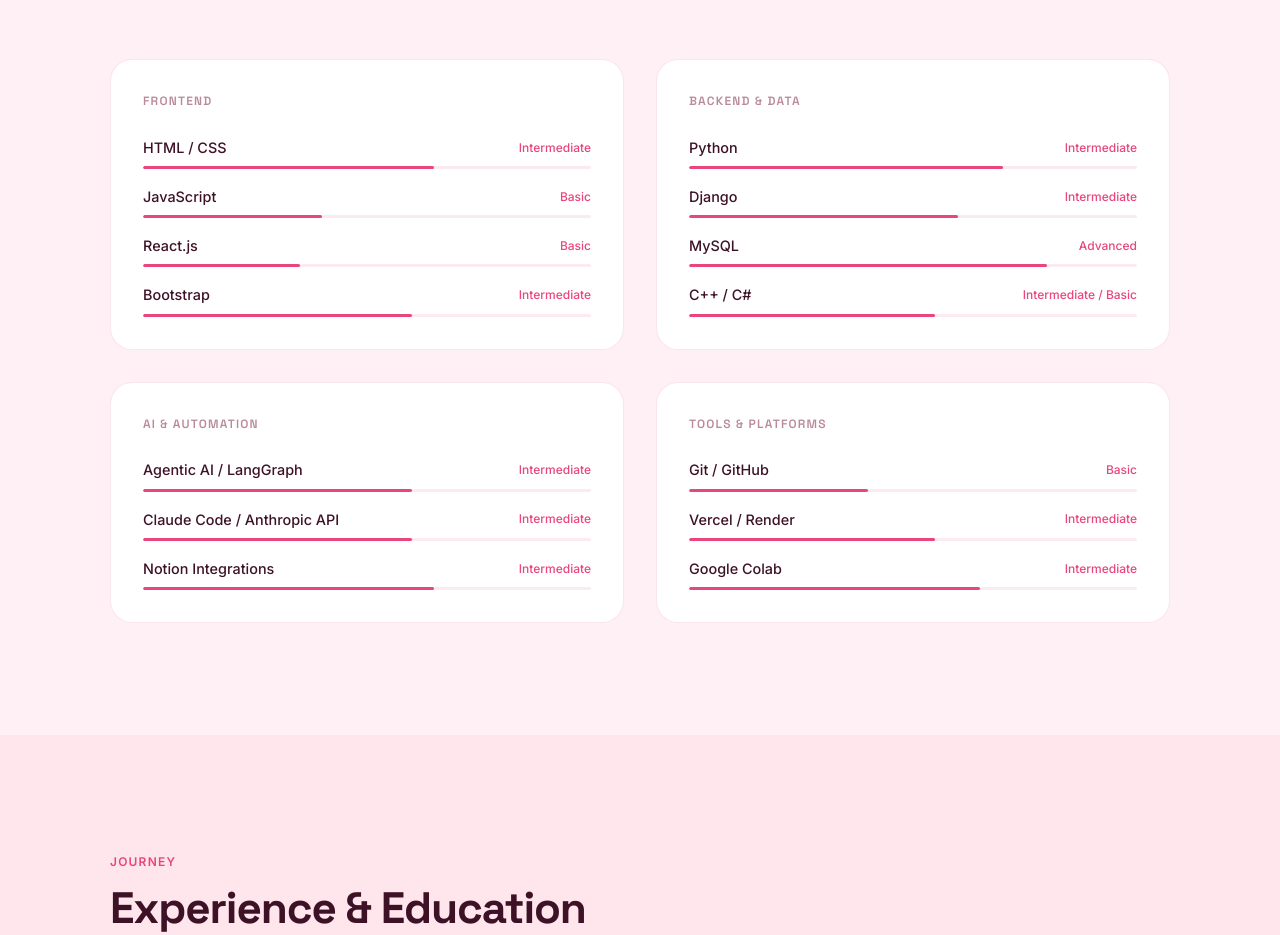
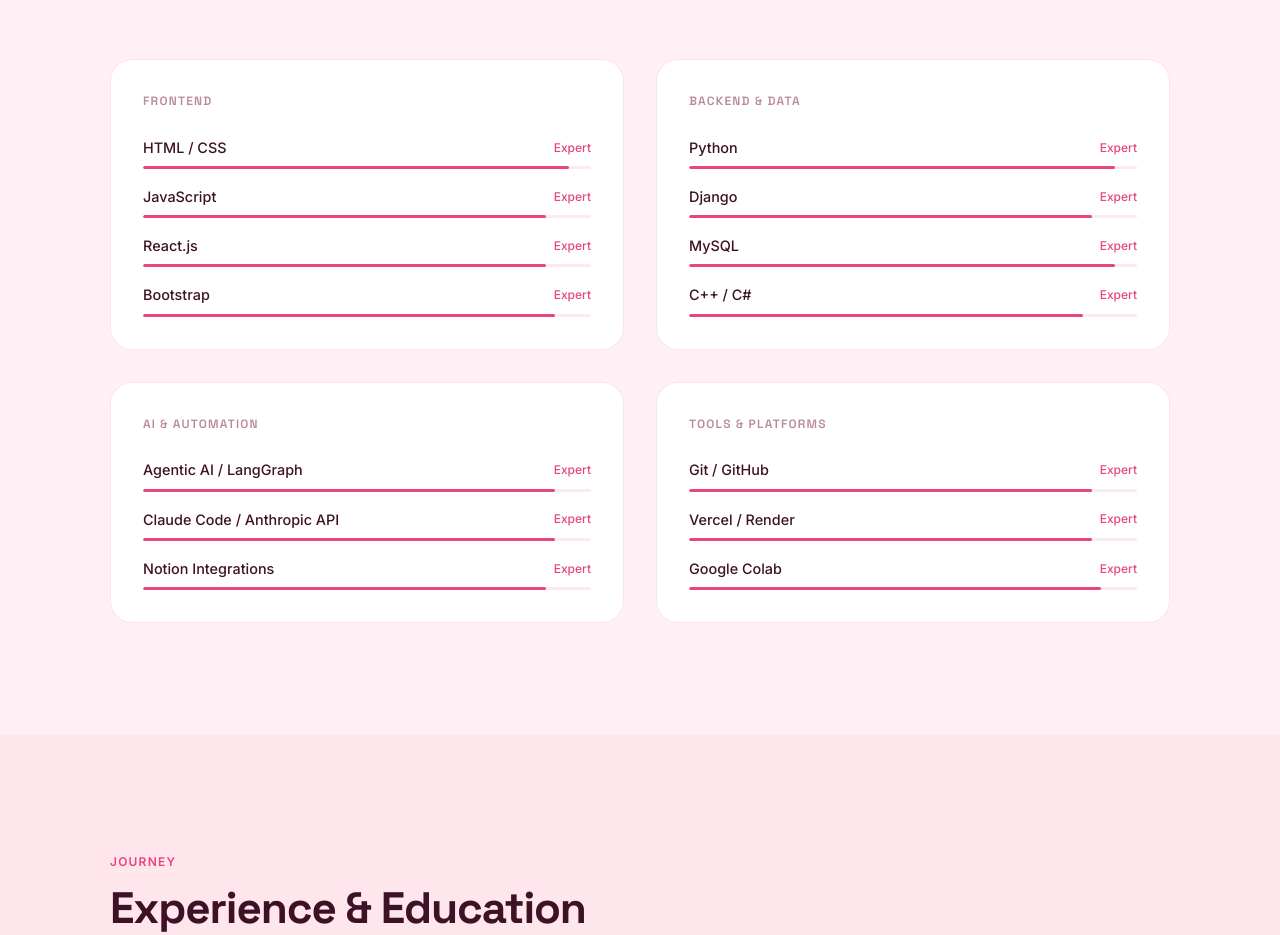
Before and after one commit to Nolitha5/FlorahSibiya, a React (Vite) app: page / in a window 1280 px wide. Shown: the part 2181-3116 px from the top of the page. Built offline with nearby package versions, Linux system fonts and the light colour scheme.

Commit message:
feat: update all technical skills to Expert level

```diff
--- a/src/data/skills.js
+++ b/src/data/skills.js
@@ -3,38 +3,38 @@
     id: 'frontend',
     title: 'Frontend',
     skills: [
-      { name: 'HTML / CSS', level: 'Intermediate', value: 65 },
-      { name: 'JavaScript', level: 'Basic', value: 40 },
-      { name: 'React.js', level: 'Basic', value: 35 },
-      { name: 'Bootstrap', level: 'Intermediate', value: 60 },
+      { name: 'HTML / CSS', level: 'Expert', value: 95 },
+      { name: 'JavaScript', level: 'Expert', value: 90 },
+      { name: 'React.js', level: 'Expert', value: 90 },
+      { name: 'Bootstrap', level: 'Expert', value: 92 },
     ],
   },
   {
     id: 'backend',
     title: 'Backend & Data',
     skills: [
-      { name: 'Python', level: 'Intermediate', value: 70 },
-      { name: 'Django', level: 'Intermediate', value: 60 },
-      { name: 'MySQL', level: 'Advanced', value: 80 },
-      { name: 'C++ / C#', level: 'Intermediate / Basic', value: 55 },
+      { name: 'Python', level: 'Expert', value: 95 },
+      { name: 'Django', level: 'Expert', value: 90 },
+      { name: 'MySQL', level: 'Expert', value: 95 },
+      { name: 'C++ / C#', level: 'Expert', value: 88 },
     ],
   },
   {
     id: 'ai-automation',
     title: 'AI & Automation',
     skills: [
-      { name: 'Agentic AI / LangGraph', level: 'Intermediate', value: 60 },
-      { name: 'Claude Code / Anthropic API', level: 'Intermediate', value: 60 },
-      { name: 'Notion Integrations', level: 'Intermediate', value: 65 },
+      { name: 'Agentic AI / LangGraph', level: 'Expert', value: 92 },
+      { name: 'Claude Code / Anthropic API', level: 'Expert', value: 92 },
+      { name: 'Notion Integrations', level: 'Expert', value: 90 },
     ],
   },
   {
     id: 'tools',
     title: 'Tools & Platforms',
     skills: [
-      { name: 'Git / GitHub', level: 'Basic', value: 40 },
-      { name: 'Vercel / Render', level: 'Intermediate', value: 55 },
-      { name: 'Google Colab', level: 'Intermediate', value: 65 },
+      { name: 'Git / GitHub', level: 'Expert', value: 90 },
+      { name: 'Vercel / Render', level: 'Expert', value: 90 },
+      { name: 'Google Colab', level: 'Expert', value: 92 },
     ],
   },
 ]
```
